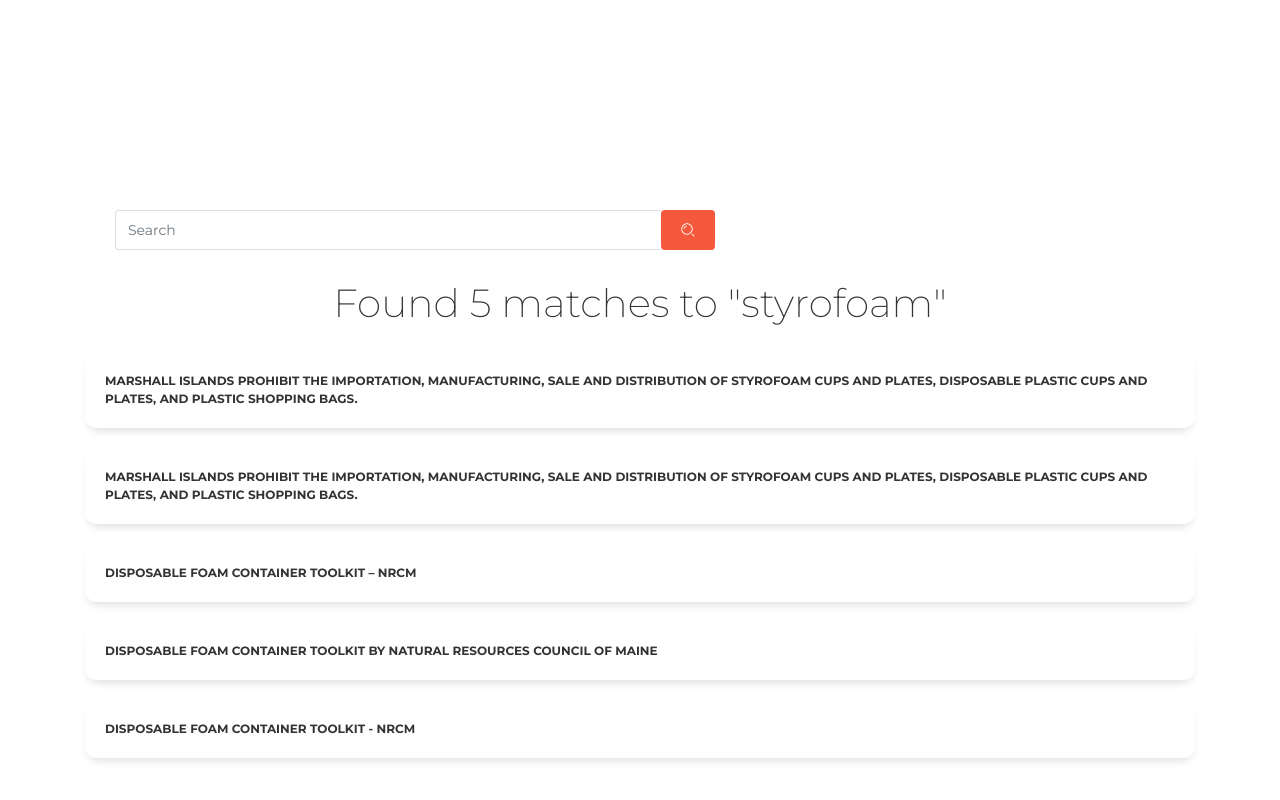
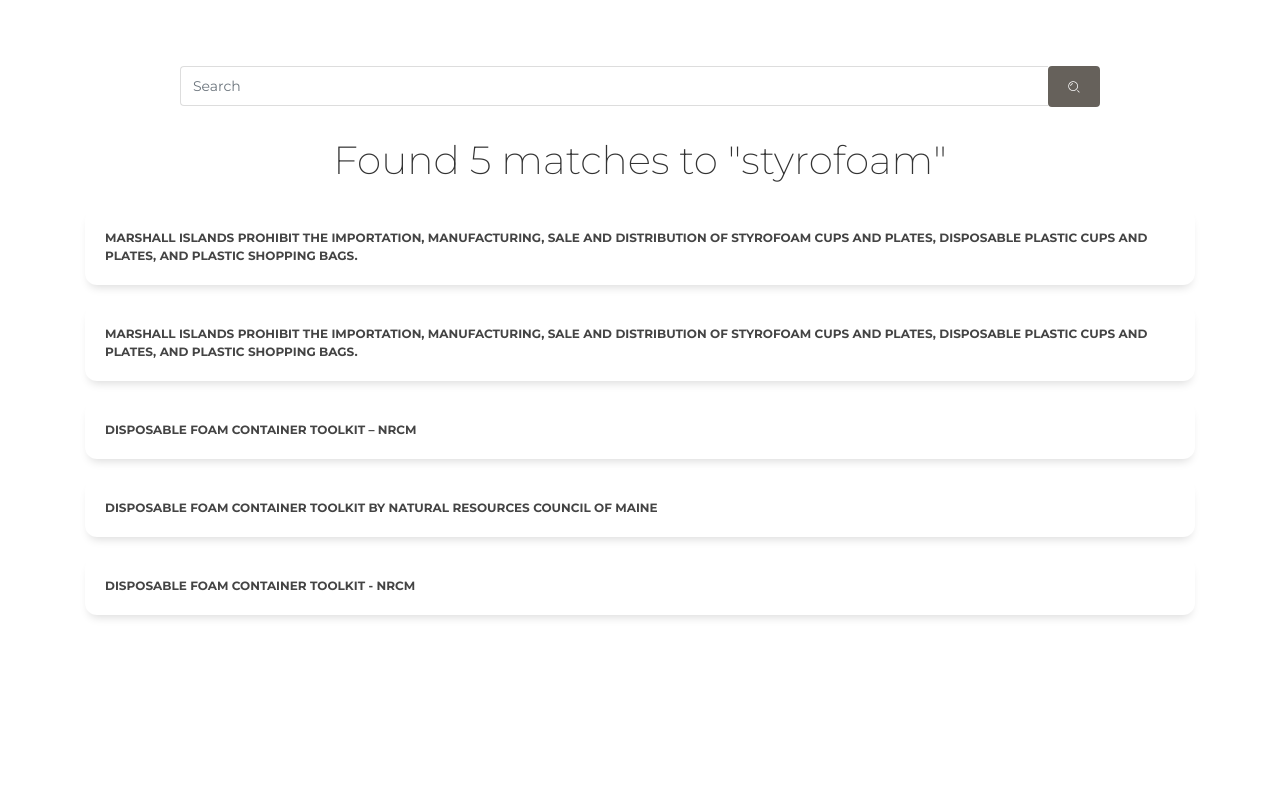
Before and after one commit to gguzman89/search-ppc, a React (Create React App) app: page /results/1 in a window 1280 px wide. Built offline with nearby package versions, Linux system fonts and the light colour scheme.

Commit message:
Layout and alignment of containers

```diff
--- a/src/components/results/CardsResults.js
+++ b/src/components/results/CardsResults.js
@@ -2,6 +2,8 @@ import React, { Component } from 'react';
 import {
 	Card,
   CardBody,
+  Container,
+  CardLink
 } from 'reactstrap';
 
 
@@ -9,31 +11,43 @@ export default class CardsResults extends Component {
 	render() {
 		return(
 			<>
+        <Container>
           <Card>
             <CardBody>
+              <CardLink href="/#/">
                 <h6> Marshall Islands prohibit the importation, manufacturing, sale and distribution of styrofoam cups and plates, disposable plastic cups and plates, and plastic shopping bags.</h6>
+              </CardLink>
             </CardBody>
           </Card>
           <Card>
             <CardBody>
+              <CardLink href="/#/">
                 <h6>Marshall Islands prohibit the importation, manufacturing, sale and distribution of styrofoam cups and plates, disposable plastic cups and plates, and plastic shopping bags.</h6>
+              </CardLink>
             </CardBody>
           </Card>
           <Card>
             <CardBody>
+              <CardLink href="/#/">
                 <h6>Disposable Foam Container Toolkit – NRCM</h6>
+              </CardLink>
             </CardBody>
           </Card>
           <Card>
             <CardBody>
+              <CardLink href="/#/">
                 <h6>Disposable Foam Container Toolkit by Natural Resources Council of Maine</h6>
+              </CardLink>
             </CardBody>
           </Card>
           <Card>
             <CardBody>
+              <CardLink href="/#/">
                 <h6>Disposable Foam Container Toolkit - NRCM</h6>
+              </CardLink>
             </CardBody>
           </Card>
+        </Container>
 			</>
 		)
 	}
--- a/src/components/search/SearchBars.js
+++ b/src/components/search/SearchBars.js
@@ -4,7 +4,8 @@ import {
   Col,
   InputGroup,
   Input,
-    Button
+  Button,
+	Row
 } from 'reactstrap'
 import { withRouter } from 'react-router-dom';
 
@@ -29,15 +30,17 @@ class SearchBars extends Component {
 	render() {
 		return(
 			<Container>
-				<InputGroup>
-					<Col xs={7}>
+					<Row>
+            <Col className="offset-1 col-md-10 mt-4">
               <InputGroup addontype="append">
                 <Input className="form-control" placeholder="Search" type="text" value={this.state.word} onChange={this.updateInput}/>
-							<Button className="btn btn-danger nc-icon nc-zoom-split" onClick={this.redirectSearch}/>
+                <Button variant="outline-secondary" onClick={this.redirectSearch}>
+                <i className="nc-icon nc-zoom-split" />
+                </Button>
                 {/* resultados */}
               </InputGroup>
             </Col>
-				</InputGroup>
+          </Row>
 			</Container>
 		)
 	}
--- a/src/pages/ResultsPage.js
+++ b/src/pages/ResultsPage.js
@@ -10,29 +10,16 @@ export default class ResultsPage extends Component {
 		return(
 			<>
         {/* navbar | header*/}
-					{/* <div className="page-header section-dark"> */}
-							<div className="filter"/>
         <div className="content-center mt-0"/>
-									<Container>
-											<div className="title-brand">
+            <Container fluid>
                 <br/>
                 <br/>
-													<br/>
-													<br/>
-													<br/>
-													<br/>
-													<br/>
-													<br/>
-													<br/>
-													<br/>
-											</div>
                 <SearchBars/>
                 <div className="title-brand">
                     <h2 className="title">Found 5 matches to "styrofoam"</h2>
                 </div>
                 <CardsResults/>
             </Container>
-					{/* </div> */}
 			</>
 		)
 	}
--- a/src/pages/SearchPage.jsx
+++ b/src/pages/SearchPage.jsx
@@ -9,25 +9,12 @@ export default class SearchPage extends Component {
       return(
           <>
             {/* navbar */}
-                {/* <div className="page-header section-dark"> */}
-                    <div className="filter"/>
             <div className="content-center mt-0"/>
-                        <Container>
-                            <div className="title-brand">
+                <Container fluid>
                   <br/>
                   <br/>
-                                <br/>
-                                <br/>
-                                <br/>
-                                <br/>
-                                <br/>
-                                <br/>
-                                <br/>
-                                <br/>
-                            </div>
                   <SearchBars/>
                 </Container>
-                {/* </div> */}
           </>
       )
   }
```
Lines whose indentation alone changed are shown as unchanged.
